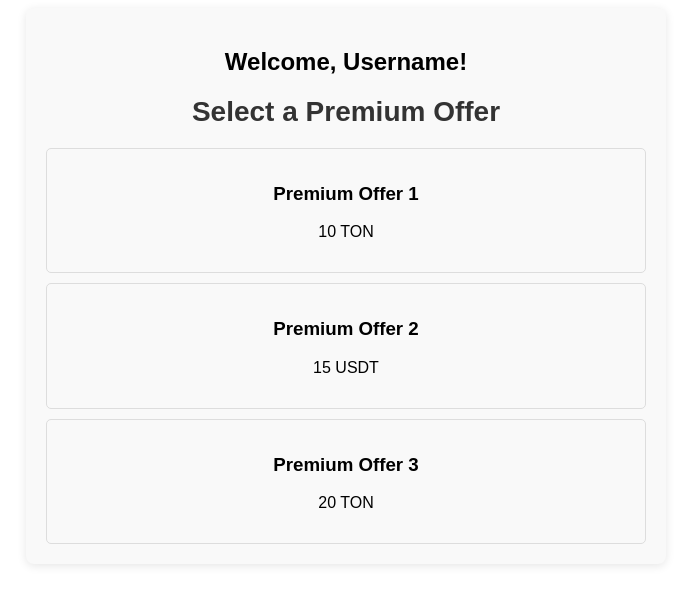
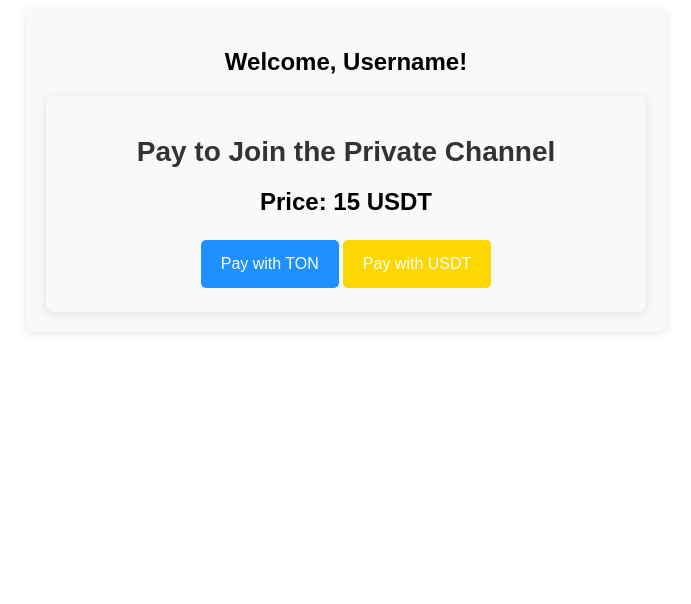
Before and after one commit to biniam55/Fanos_Telegram_Mini_App, a React (Vite) app: page /payment/1 in a window 1280 px wide. Shown: the top 604 px of the page, without its empty margins (294-985 px from the left). Built offline with nearby package versions, Linux system fonts and the light colour scheme.

Commit message:
animation for routing

```diff
--- a/package.json
+++ b/package.json
@@ -17,7 +17,8 @@
     "framer-motion": "^11.11.9",
     "react": "^18.3.1",
     "react-dom": "^18.3.1",
-    "react-icons": "^5.3.0"
+    "react-icons": "^5.3.0",
+    "react-router-dom": "^6.27.0"
   },
   "devDependencies": {
     "@eslint/js": "^9.11.1",
--- a/src/App.jsx
+++ b/src/App.jsx
@@ -1,60 +1,57 @@
-import React, { useState } from 'react';
+import React from 'react';
+import { BrowserRouter as Router, Route, Routes, Link } from 'react-router-dom';
+import { motion } from 'framer-motion'; // Import motion from Framer Motion
 import './App.css'; // Make sure to create this CSS file
+import PaymentPage from './PaymentPage'; // Import the PaymentPage component
 
 const App = () => {
-  const [paymentSuccess, setPaymentSuccess] = useState(false);
-  const [selectedOffer, setSelectedOffer] = useState(null);
+  const offers = [
+    { title: 'Premium Offer 1', price: '10 TON', currency: 'TON' },
+    { title: 'Premium Offer 2', price: '15 USDT', currency: 'USDT' },
+    { title: 'Premium Offer 3', price: '20 TON', currency: 'TON' },
+  ];
 
-  const handlePayment = (currency) => {
-    console.log(`Processing payment with ${currency} for ${selectedOffer.title}`);
-    setTimeout(() => {
-      setPaymentSuccess(true);
-      console.log(`Payment successful with ${currency}`);
-    }, 3000);
+  const pageTransition = {
+    initial: { opacity: 0, x: -100 },
+    animate: { opacity: 1, x: 0 },
+    exit: { opacity: 0, x: 100 },
+    transition: { duration: 0.5 },
   };
 
-  const offers = [
-    { title: 'Premium Offer 1', price: '10 TON' },
-    { title: 'Premium Offer 2', price: '15 USDT' },
-    { title: 'Premium Offer 3', price: '20 TON' },
-  ];
-
   return (
+    <Router>
       <div className="container">
         <h2 className="username">Welcome, Username!</h2>
-      {!paymentSuccess ? (
+        <Routes>
+          <Route
+            path="/"
+            element={
+              <motion.div {...pageTransition}>
                 <div className="offers-section">
                   <h1 className="heading">Select a Premium Offer</h1>
                   <div className="offers">
                     {offers.map((offer, index) => (
-              <div key={index} className="offer" onClick={() => setSelectedOffer(offer)}>
+                      <Link key={index} to={`/payment/${offer.currency}`} className="offer">
                         <h3>{offer.title}</h3>
                         <p>{offer.price}</p>
-              </div>
+                      </Link>
                     ))}
                   </div>
-          {selectedOffer && (
-            <div className="payment-options">
-              <h2>Pay {selectedOffer.price} to join the private channel.</h2>
-              <button className="button ton" onClick={() => handlePayment('TON')}>
-                Pay with TON
-              </button>
-              <button className="button usdt" onClick={() => handlePayment('USDT')}>
-                Pay with USDT
-              </button>
                 </div>
-          )}
+              </motion.div>
+            }
+          />
+          <Route
+            path="/payment/:currency"
+            element={
+              <motion.div {...pageTransition}>
+                <PaymentPage />
+              </motion.div>
+            }
+          />
+        </Routes>
       </div>
-      ) : (
-        <div className="confirmation-section">
-          <h1 className="heading">Payment Confirmed!</h1>
-          <p className="description">You can now join our private Telegram channel.</p>
-          <button className="button join" onClick={() => window.open('https://t.me/joinchat/your-private-channel', '_blank')}>
-            Join Private Channel
-          </button>
-        </div>
-      )}
-    </div>
+    </Router>
   );
 };
 
--- /dev/null
+++ b/src/PaymentPage.jsx
@@ -0,0 +1,53 @@
+import React, { useState } from 'react';
+import { useParams } from 'react-router-dom';
+import { motion } from 'framer-motion'; // Import motion from Framer Motion
+import './App.css'; // Ensure you have the same CSS for styling
+
+const PaymentPage = () => {
+  const { currency } = useParams();
+  const [paymentSuccess, setPaymentSuccess] = useState(false);
+
+  const handlePayment = () => {
+    console.log(`Processing payment with ${currency}`);
+    setTimeout(() => {
+      setPaymentSuccess(true);
+      console.log(`Payment successful with ${currency}`);
+    }, 3000);
+  };
+
+  const pageTransition = {
+    initial: { opacity: 0, x: -100 },
+    animate: { opacity: 1, x: 0 },
+    exit: { opacity: 0, x: 100 },
+    transition: { duration: 0.5 },
+  };
+
+  return (
+    <motion.div {...pageTransition}>
+      <div className="container">
+        {!paymentSuccess ? (
+          <div className="payment-options">
+            <h1 className="heading">Pay to Join the Private Channel</h1>
+            <h2>Price: {currency === 'TON' ? '10 TON' : '15 USDT'}</h2>
+            <button className="button ton" onClick={handlePayment}>
+              Pay with TON
+            </button>
+            <button className="button usdt" onClick={handlePayment}>
+              Pay with USDT
+            </button>
+          </div>
+        ) : (
+          <div className="confirmation-section">
+            <h1 className="heading">Payment Confirmed!</h1>
+            <p className="description">You can now join our private Telegram channel.</p>
+            <button className="button join" onClick={() => window.open('https://t.me/joinchat/your-private-channel', '_blank')}>
+              Join Private Channel
+            </button>
+          </div>
+        )}
+      </div>
+    </motion.div>
+  );
+};
+
+export default PaymentPage;
```
Also changed, not shown: 1 other file (tests, documents, lock files or other folders). Lines whose indentation alone changed are shown as unchanged.
